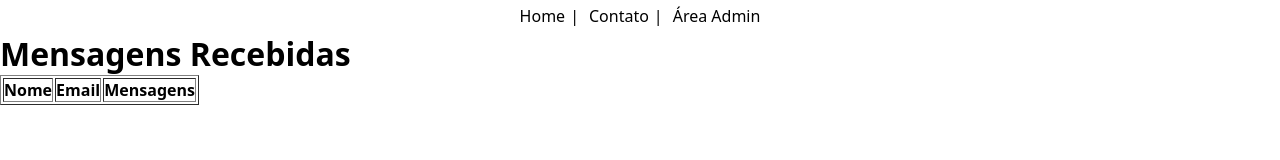
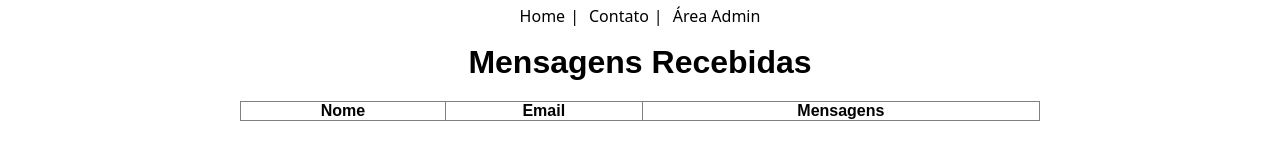
Before and after one commit to RafaelaPerruci/Mensagem-API, a plain HTML site: page pagina-inicial.html in a window 1280 px wide. Drawn offline with nearby package versions, Linux system fonts and the light colour scheme.

Commit message:
css da página inicial adicionado

```diff
--- a/jss/scriptLogin.js
+++ b/jss/scriptLogin.js
@@ -4,7 +4,7 @@ function fazerRegistro() {
 
     const dadosRegistro = {email: novoEmailUsuario, senha: novaSenhaUsuario};
 
-    if (validarNovoUsuario(dadosRegistro)) {
+    if (validarUsuario(dadosRegistro)) {
         alert("Registro realizado com sucesso!");
         window.location.href = "pagina-inicial.html";
     } else {
--- a/login.html
+++ b/login.html
@@ -31,8 +31,8 @@
             </div>
         </section>
     </form>
-    <script src="jquery-3.6.4.min.js"></script>
-    <script src="api.js"></script>
-    <script src="scriptLogin.js"></script>
+    <script src="jss/jquery-3.6.4.min.js"></script>
+    <script src="jss/api.js"></script>
+    <script src="jss/scriptLogin.js"></script>
 </body>
 </html>
--- a/pagina-inicial.html
+++ b/pagina-inicial.html
@@ -18,7 +18,7 @@
     </div>
 
     <div class="list-messages">
-        <h1>Mensagens Recebidas</h1>
+        <h1 class="page-initial">Mensagens Recebidas</h1>
         <table border="1" class="messages-table">
             <thead>
                 <tr>
--- a/style.css
+++ b/style.css
@@ -92,4 +92,27 @@ button {
   /* Estilo do botão quando passa o mouse por cima */
 button:hover {
     background-color: rgb(14, 13, 13);
-  }
+}
+
+.list-messages {
+    display: flex;
+    flex-direction: column;
+    align-items: center;
+    justify-content: center;
+    height: 100px;
+    text-align: center;
+    font-family: Arial, sans-serif;
+}
+
+
+.page-initial {
+    font-size: 2em;
+    margin-bottom: 20px;
+    color: #000;
+}
+
+.messages-table {
+    border-collapse: collapse;
+    width: 80%;
+    max-width: 800px;
+}
```
